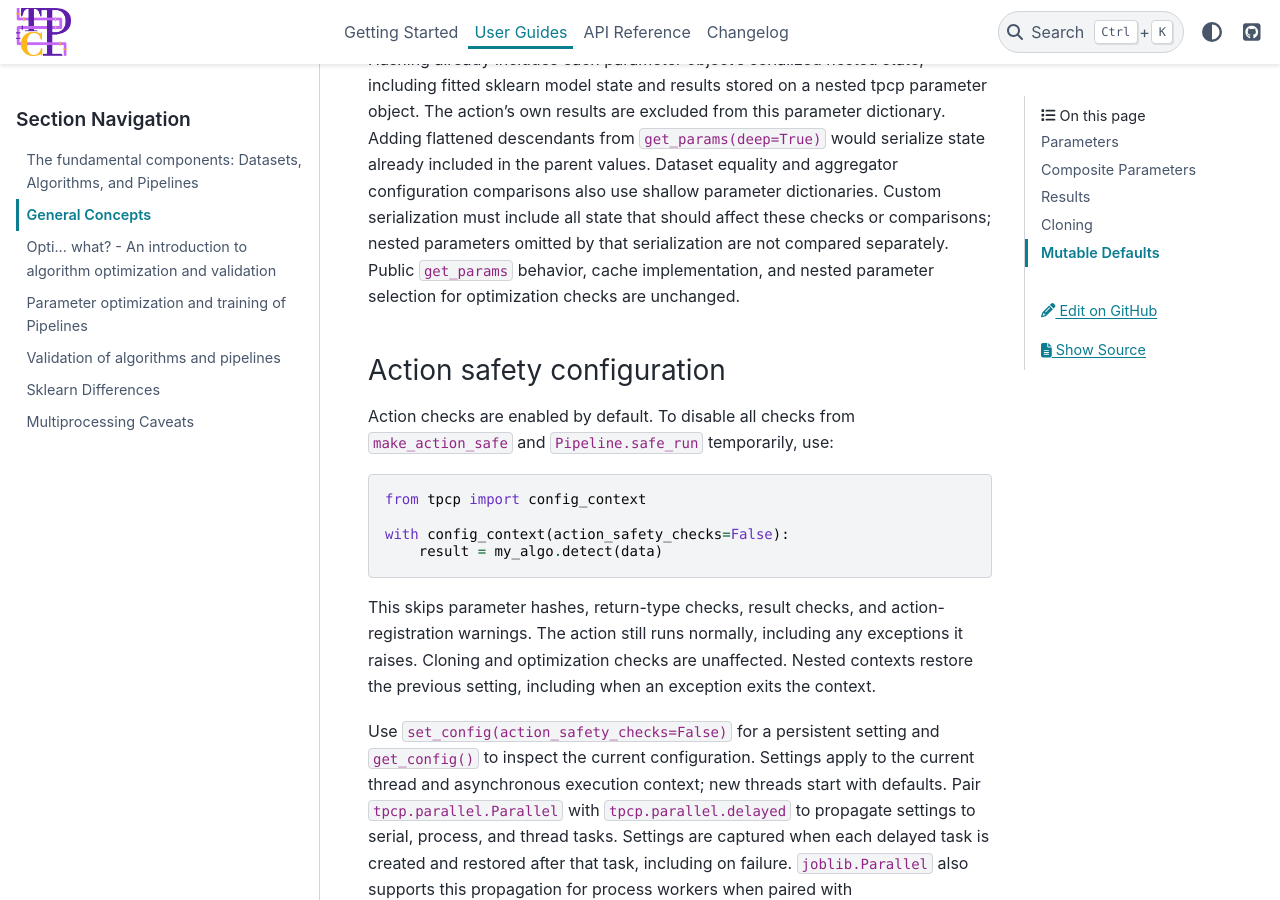
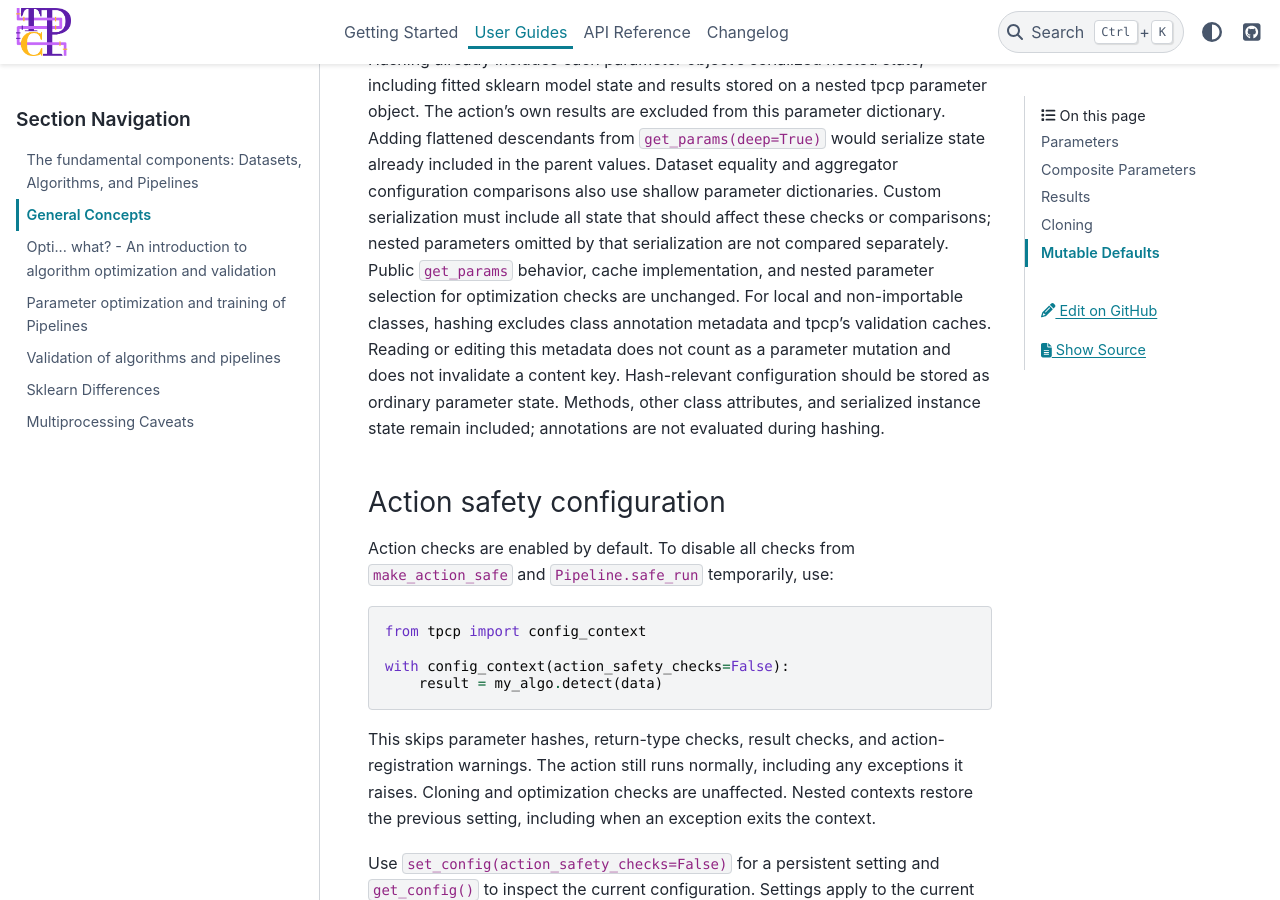
Before and after one commit to mad-lab-fau/tpcp, a Sphinx documentation site: the page built from docs/guides/general_concepts.rst, in a window 1280 px wide and 900 px high, scrolled down 1533 px. Built offline with Sphinx 7.4.7 and the PyData theme 0.15.4, drawn with Linux system fonts in a browser that asks for light colours; pages that are not in the unit, such as notebooks, are missing from menus.

Commit message:
Exclude annotation metadata from fallback class hashes
The user explicitly chose to exclude annotation caches in general after
discussing runtime annotation edits. Annotation metadata is outside the
parameter-state hash; evaluating or editing it must not trigger false mutations.
User: "We should exclude strange annotation caches in general."

Filter the known annotation storage, lazy annotation functions, and tpcp
validation caches from fallback class dictionaries for tpcp and external classes
on every supported Python version. Remove annotationlib, type evaluation,
version branches, and the tpcp base-class import from the hasher.

This removes the formatted-annotation failure from review16114. Its annotation
edit detection finding is now an explicitly approved behavior change: annotation
metadata alone does not invalidate a hash. Keep relevant configuration in ordinary
parameter state, as documented in the changelog and guide. Methods, other class
attributes, and serialized instance state remain hashed.

Public action regressions cover annotation access and edits on nested tpcp and
external objects, including formatted annotation metadata. Retain this normal
correction after the reviewed history.

```diff
--- a/docs/guides/general_concepts.rst
+++ b/docs/guides/general_concepts.rst
@@ -66,6 +66,10 @@ Dataset equality and aggregator configuration comparisons also use shallow param
 Custom serialization must include all state that should affect these checks or comparisons; nested parameters omitted
 by that serialization are not compared separately.
 Public ``get_params`` behavior, cache implementation, and nested parameter selection for optimization checks are unchanged.
+For local and non-importable classes, hashing excludes class annotation metadata and tpcp's validation caches.
+Reading or editing this metadata does not count as a parameter mutation and does not invalidate a content key.
+Hash-relevant configuration should be stored as ordinary parameter state. Methods, other class attributes, and serialized
+instance state remain included; annotations are not evaluated during hashing.
 
 Action safety configuration
 ~~~~~~~~~~~~~~~~~~~~~~~~~~~
```
Also changed, not shown: CHANGELOG.md (+9 -5 lines), 2 other files.
